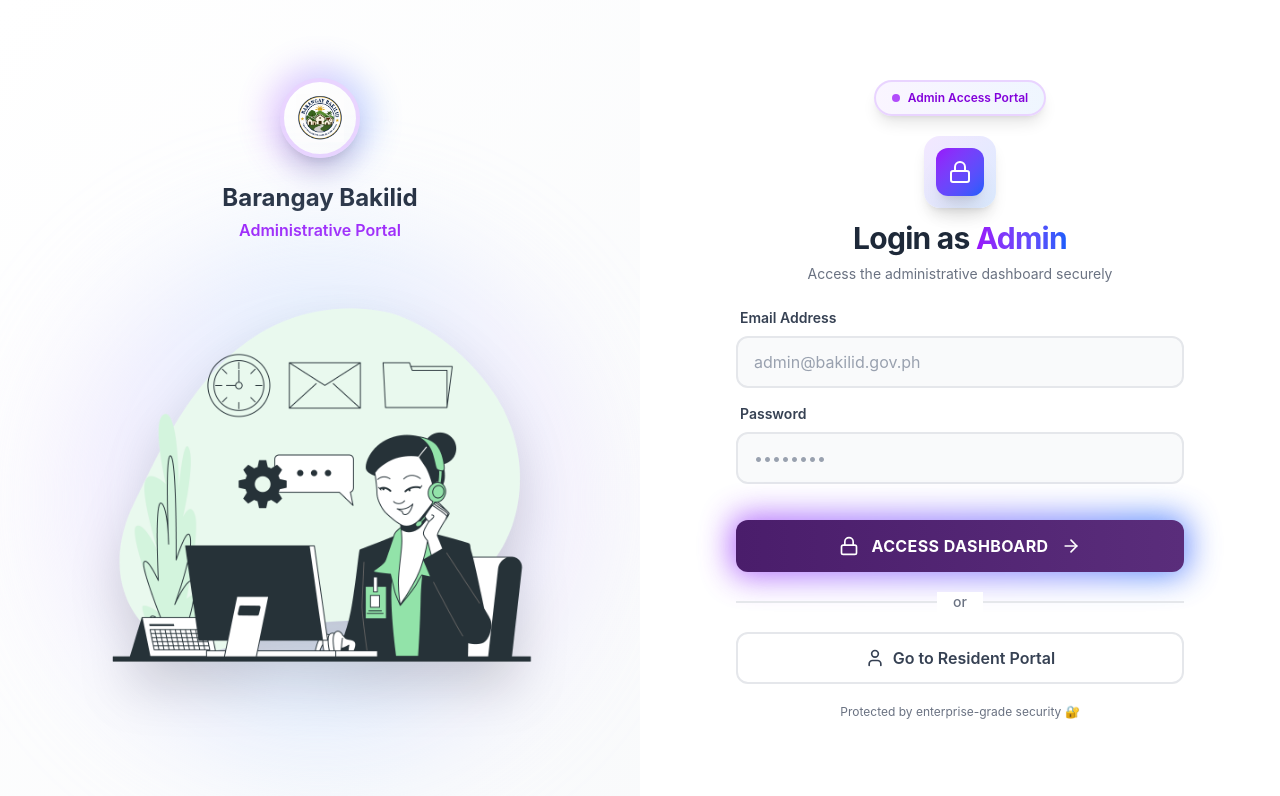
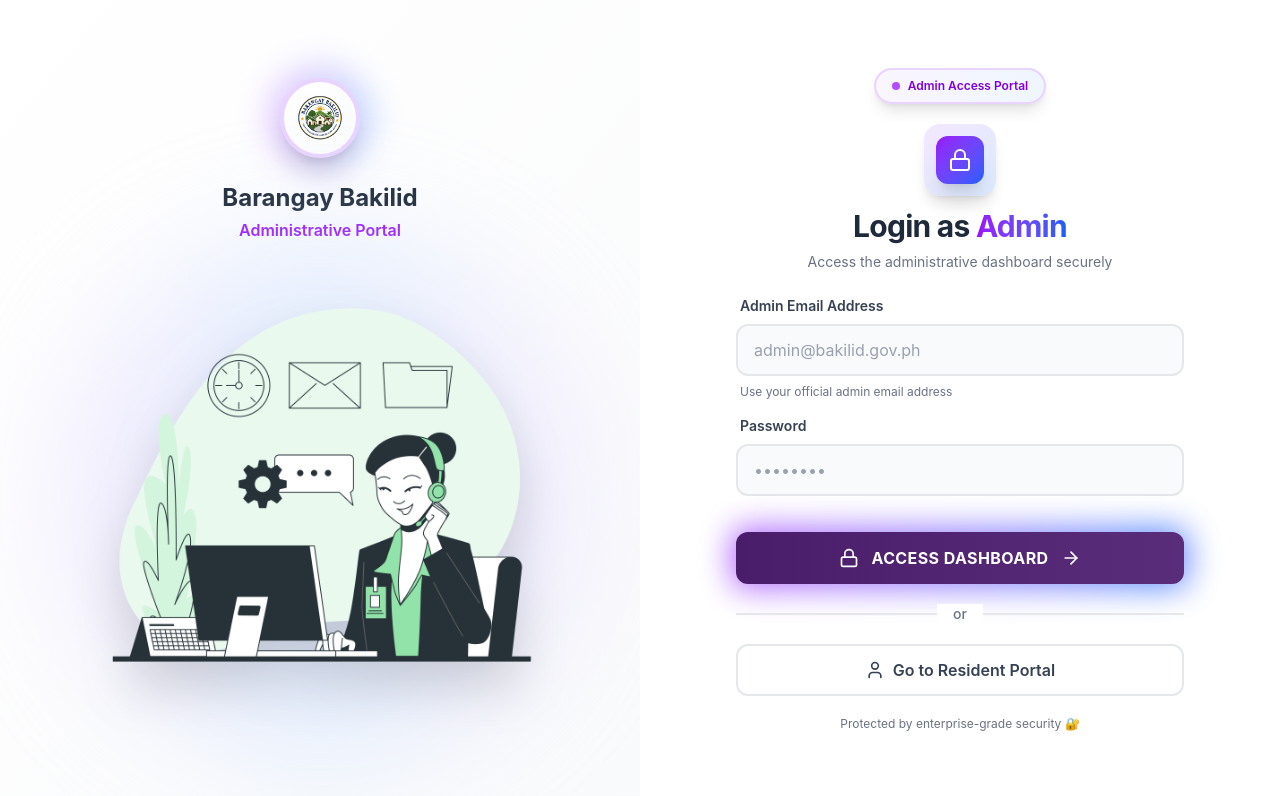
Before and after one commit to SaintedGraci/BARANGAY-SMART-SYSTEM-CLIENT, a React (Vite) app: page /admin/login in a window 1280 px wide. Shown: the top 796 px of the page. Built offline with nearby package versions, Linux system fonts and the light colour scheme.

Commit message:
Clarify admin login uses email, resident login uses username

```diff
--- a/src/pages/adminlogin.jsx
+++ b/src/pages/adminlogin.jsx
@@ -163,7 +163,7 @@ export default function AdminLogin() {
           <form onSubmit={handleSubmit} className="space-y-4">
             {/* Email */}
             <div className="space-y-2">
-              <label className="block text-sm font-semibold text-gray-700 ml-1">Email Address</label>
+              <label className="block text-sm font-semibold text-gray-700 ml-1">Admin Email Address</label>
               <div className="relative group">
                 <div className="absolute -inset-0.5 bg-gradient-to-r from-purple-600 to-blue-600 rounded-xl opacity-0 group-focus-within:opacity-100 blur transition duration-300"></div>
                 <div className="relative">
@@ -181,6 +181,7 @@ export default function AdminLogin() {
                   />
                 </div>
               </div>
+              <p className="text-xs text-gray-500 ml-1">Use your official admin email address</p>
             </div>
 
             {/* Password */}
--- a/src/pages/loginpage.jsx
+++ b/src/pages/loginpage.jsx
@@ -138,6 +138,7 @@ export default function LoginPage() {
                   className="w-full rounded-xl border border-slate-800/80 bg-slate-900/60 py-3.5 pl-11 pr-4 text-sm text-white placeholder-slate-500 outline-none shadow-sm shadow-slate-950/40 transition-all focus:border-sky-500/60 focus:bg-slate-950/80 focus:ring-4 focus:ring-sky-500/15 disabled:cursor-not-allowed disabled:opacity-70"
                 />
               </div>
+              <p className="text-xs text-slate-500 ml-1">Use your resident username (not email)</p>
             </div>
 
             {/* Password */}
```
